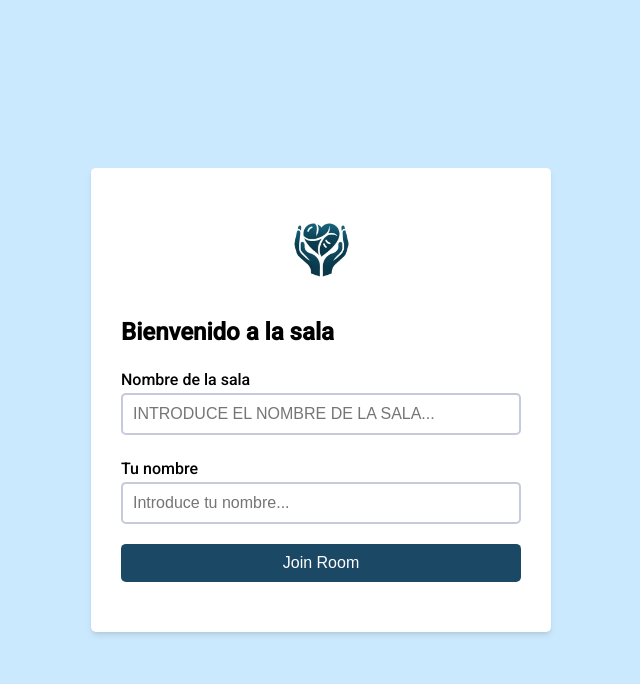
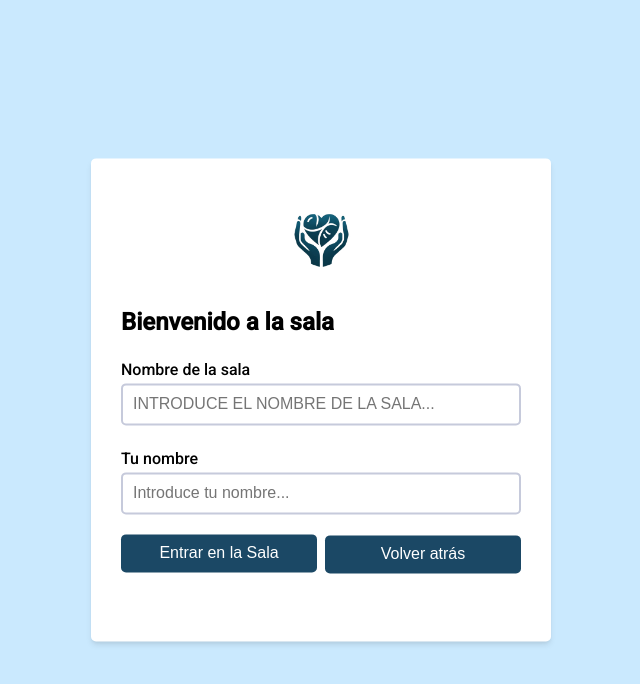
Before and after one commit to Galeon2098/CuidaME, a Django app: page /videochat/lobby/ in a window 1280 px wide. Shown: the top 684 px of the page, without its empty margins (319-959 px from the left). Run offline with Django 4.2, Linux system fonts and the light colour scheme.

Commit message:
Añadido botón para volver y campo "nombre de la sala" obligatorio

```diff
--- a/main/static/css/videochat.css
+++ b/main/static/css/videochat.css
@@ -62,9 +62,24 @@ body{
 }
 
 .form-field input[type='submit']{
+    width: 49%;
     background-color:#1b4865;
     border:none;
     color: #fff;
+}
+
+.form-field button{
+    width: 49%;
+    border:2px solid rgba(198,202,219,1);
+    border-radius: 5px;
+    padding: 10px;
+    font-size: 16px;
+    box-sizing: border-box;
+    background-color:#1b4865;
+    border:none;
+    color: #fff;
+    float: right;
+    margin-top: -14%;
 }
 
 @media screen and (max-width:450px) {
--- a/main/videochat/templates/videochat/lobby.html
+++ b/main/videochat/templates/videochat/lobby.html
@@ -1,5 +1,4 @@
 {% load static %}
-
 <!DOCTYPE html>
 <html>
 <head>
@@ -23,7 +22,7 @@
             <form id="form">
                 <div class="form-field">
                     <label>Nombre de la sala</label>
-                    <input type="text" name="room" placeholder="Introduce el nombre de la sala..." style="text-transform:uppercase;"/>
+                    <input type="text" name="room" placeholder="Introduce el nombre de la sala..." style="text-transform:uppercase;"/ required>
                 </div>
 
                 <div class="form-field">
@@ -32,9 +31,16 @@
                 </div>
 
                 <div class="form-field">
-                    <input type="submit"  value="Join Room">
+                    <input type="submit"  value="Entrar en la Sala"> <br><br>
+                    <button onclick="goBack()">Volver atrás</button>
+                    <script>
+                        function goBack() {
+                            window.history.back();
+                        }
+                    </script>
                 </div>
             </form>
+
         </section>
     </main>
 
```
